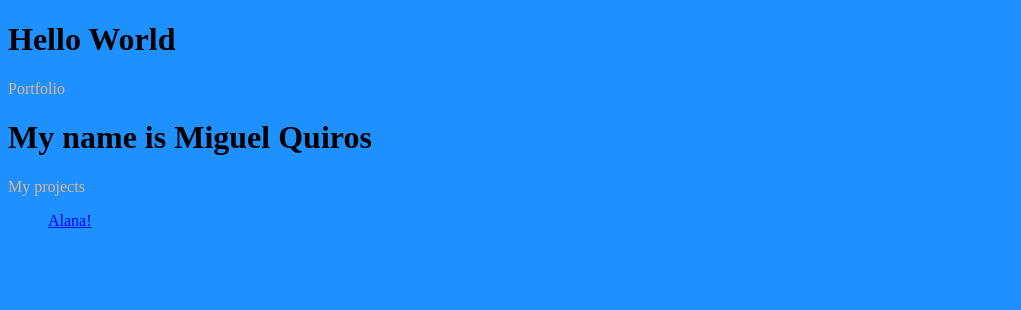
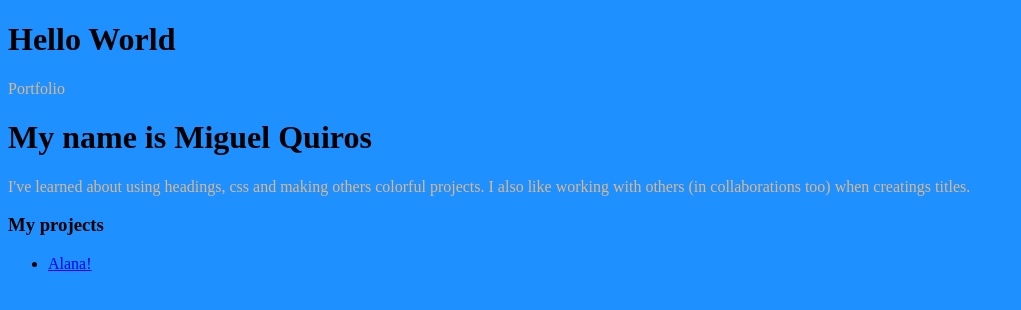
Before and after one commit to MQuirosLearnee/sophomore_portfolio, a plain HTML site: page index.html in a window 1280 px wide. Shown: the whole page, without its empty margins (0-1021 px from the left). Drawn offline with Linux system fonts and the light colour scheme.

Commit message:
Update index.html
added more on portfolio

```diff
--- a/index.html
+++ b/index.html
@@ -7,9 +7,12 @@
 <body>
 <h1>Hello World</h1>
 <p> Portfolio</p>
-<h1>My name is Miguel Quiros </h1>
-<p>My projects</p>
- <ul><a href="lesson5.html">Alana!</a></ul>
+<h1>My name is Miguel Quiros</h1>
+<p>I've learned about using headings, css and making others colorful projects. I also like working with others (in collaborations too) when creatings titles.</p>
+<h3>My projects</h3>
+ <ul>
+  <li><a href="lesson5.html">Alana!</a></li>
+ </ul>
 
 
 </body>
```
